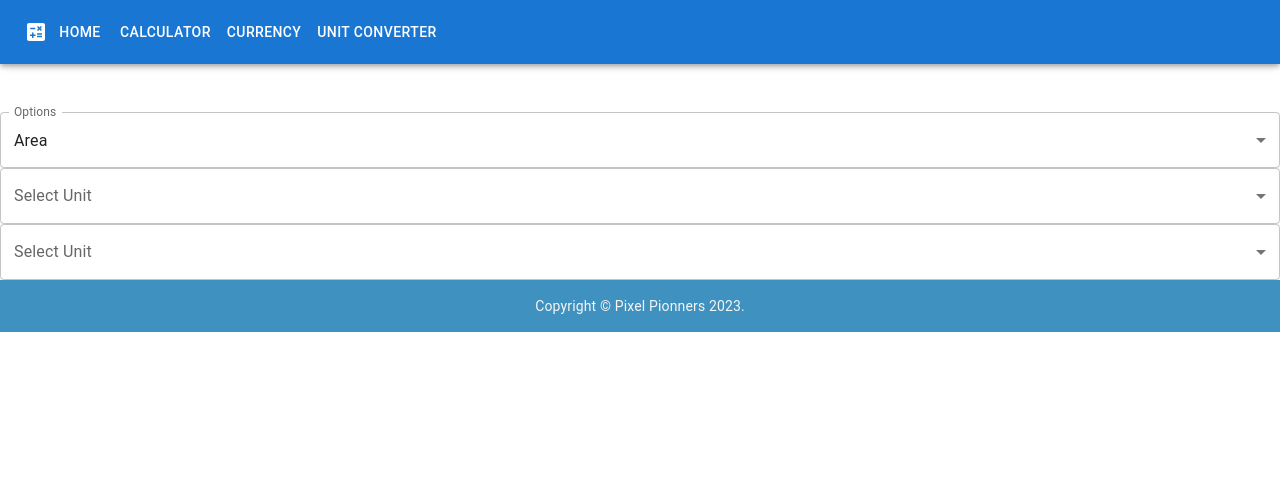
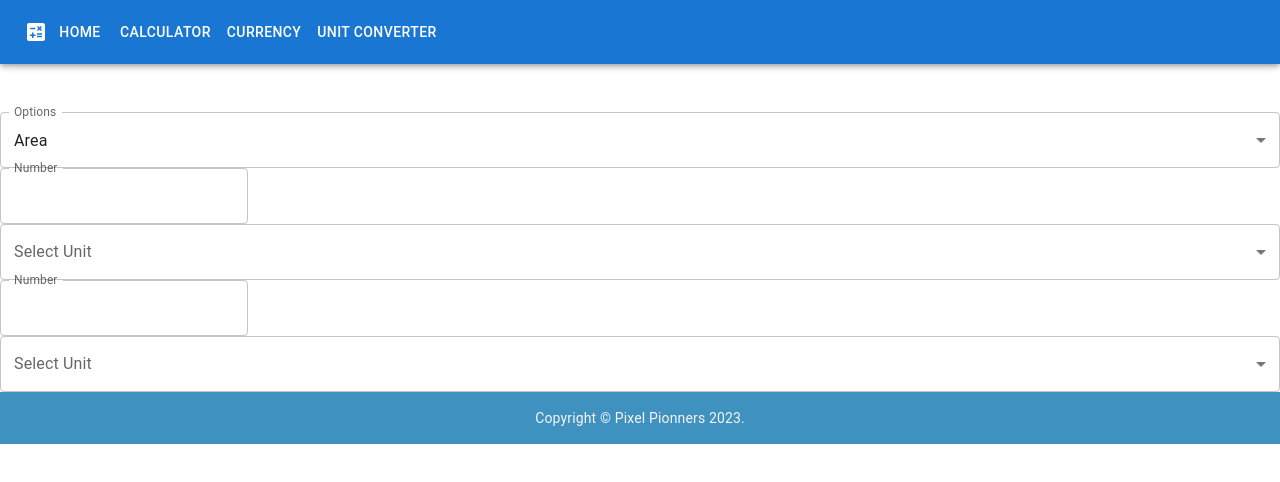
Before and after one commit to vighimre87/Calculator, a React (Create React App) app: page /Units in a window 1280 px wide. Shown: the top 482 px of the page. Built offline with nearby package versions, Linux system fonts and the light colour scheme.

Commit message:
create input fields for unit conversion

```diff
--- a/src/pages/Units/index.js
+++ b/src/pages/Units/index.js
@@ -1,5 +1,6 @@
 // import libraries
 import React, { useState, useEffect } from "react";
+import TextField from "@mui/material/TextField";
 import convert from "convert-units";
 
 // import components
@@ -22,16 +23,26 @@ function Units() {
     setUnitOptions(optionName);
     setLeftUnitOption("");
     setRightUnitOption("");
+    setLeftInputValue("");
+    setRightInputValue("");
   }, [exchangeOption]);
-
-  // left dropdown state management
-  const [leftUnitOption, setLeftUnitOption] = useState("");
-
-  // right dropdown state management
-  const [rightUnitOption, setRightUnitOption] = useState("");
 
   // unit options state management
   const [unitOptions, setUnitOptions] = useState();
+
+  // left conversion states management
+  const [leftUnitOption, setLeftUnitOption] = useState("");
+  const [leftInputValue, setLeftInputValue] = useState("");
+  useEffect(() => {
+    console.log("leftInputValue is changed......", leftInputValue);
+  }, [leftInputValue]);
+
+  // right conversion states management
+  const [rightUnitOption, setRightUnitOption] = useState("");
+  const [rightInputValue, setRightInputValue] = useState("");
+  useEffect(() => {
+    console.log("rightInputValue is changed......", rightInputValue);
+  }, [rightInputValue]);
 
   // mi2
   // console.log(convert().describe("mi2"));
@@ -48,6 +59,19 @@ function Units() {
           setExchangeOption(event.target.value);
         }}
       />
+      <TextField
+        // left input
+        id="left-number"
+        label="Number"
+        type="number"
+        InputLabelProps={{
+          shrink: true
+        }}
+        value={leftInputValue}
+        onChange={(event) => {
+          setLeftInputValue(event.target.value);
+        }}
+      />
       <UnitDropdown
         // left dropdown
         id="left-dropdown"
@@ -56,6 +80,19 @@ function Units() {
         options={unitOptions}
         handleChange={(event) => {
           setLeftUnitOption(event.target.value);
+        }}
+      />
+      <TextField
+        // right input
+        id="right-number"
+        label="Number"
+        type="number"
+        InputLabelProps={{
+          shrink: true
+        }}
+        value={rightInputValue}
+        onChange={(event) => {
+          setRightInputValue(event.target.value);
         }}
       />
       <UnitDropdown
```
